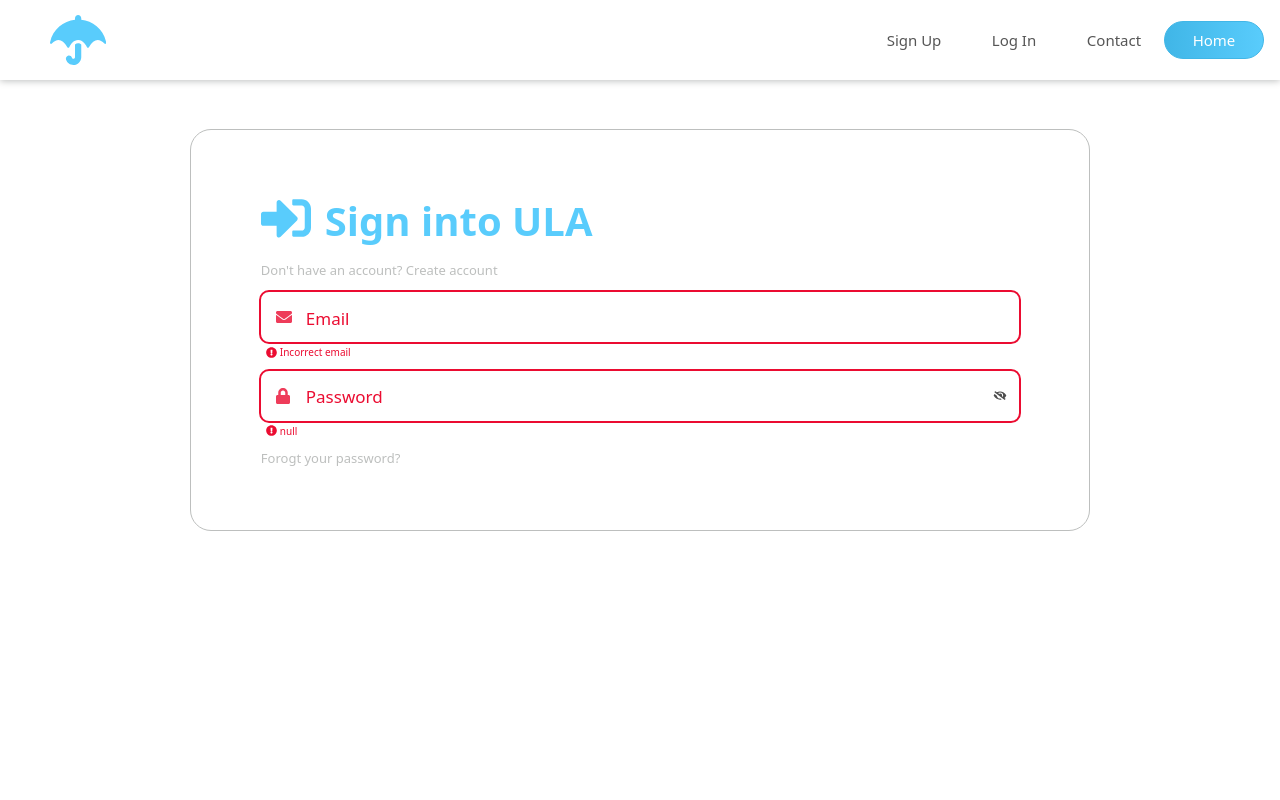
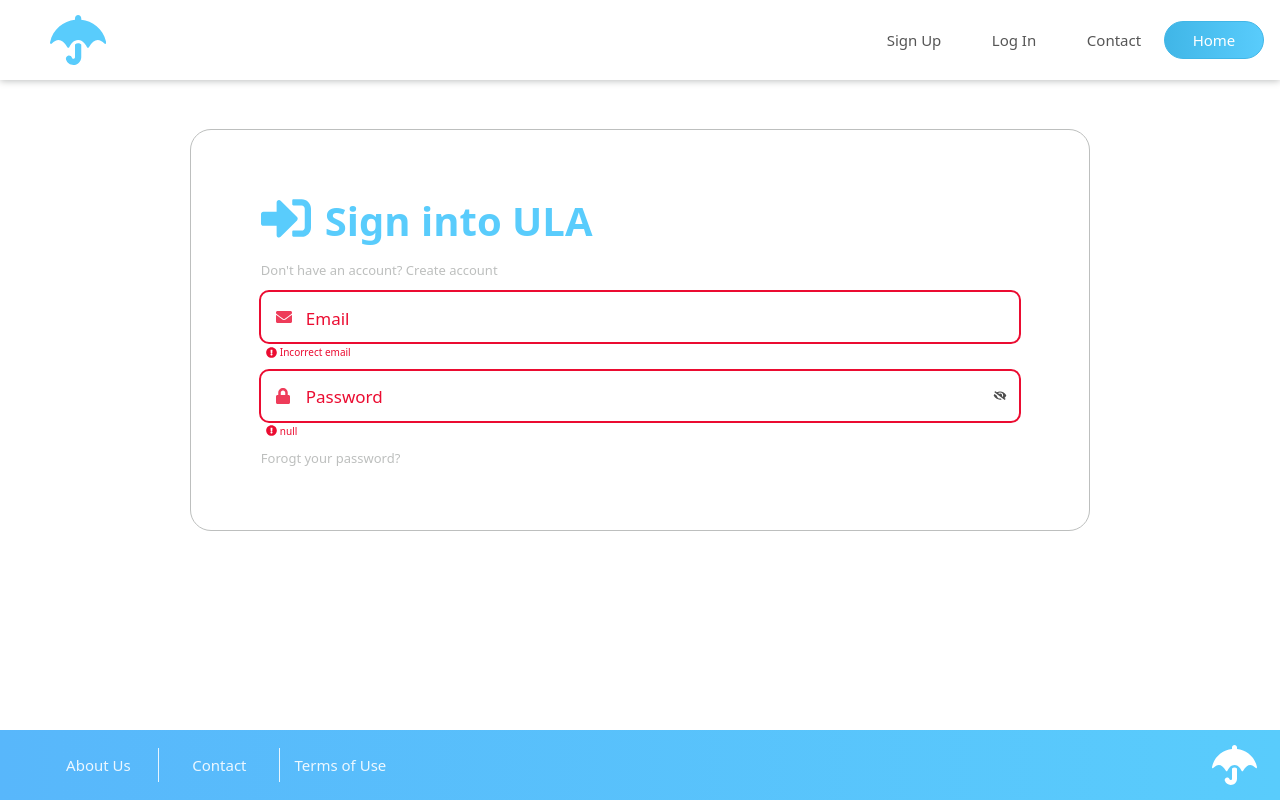
Before and after one commit to ULA-Development/ClinicWaitTime_Website, a React (Create React App) app: page / in a window 1280 px wide. Built offline with nearby package versions, Linux system fonts and the light colour scheme.

Commit message:
added footer

```diff
--- a/src/pages/Signin/SigninPage.tsx
+++ b/src/pages/Signin/SigninPage.tsx
@@ -1,6 +1,7 @@
 import React, { useState } from "react";
 import Header from "../../components/Header/Header";
 import TextInput from "../../components/TextInput";
+import SmallFooter from "../../components/SmallFooter";
 import { ReactComponent as SigninIcon } from "../../assets/icons/sign-in-alt-solid.svg"
 import "./SigninPage.css";
 
@@ -40,6 +41,7 @@ const SigninPage = () => {
           <span>Forogt your password?</span>
         </div>
       </div>
+      <SmallFooter/>
     </div>
   );
 };
```
